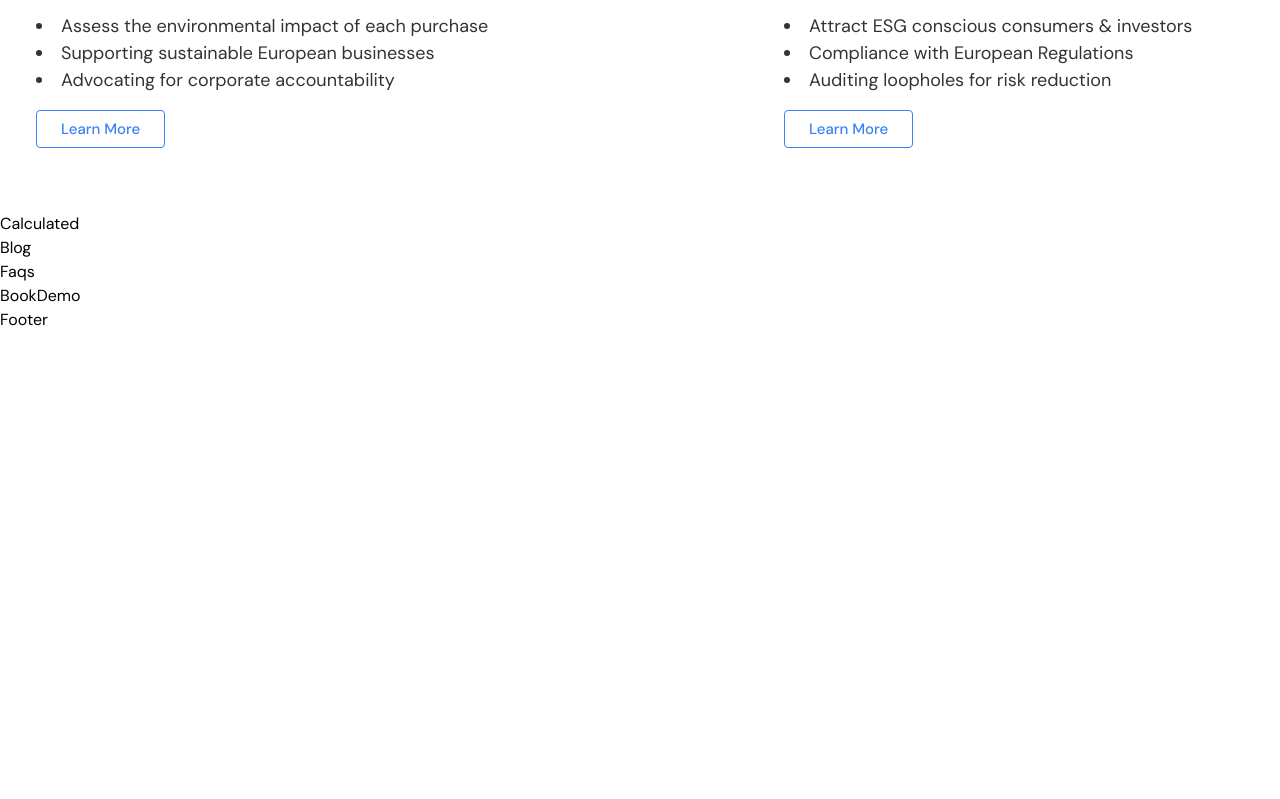
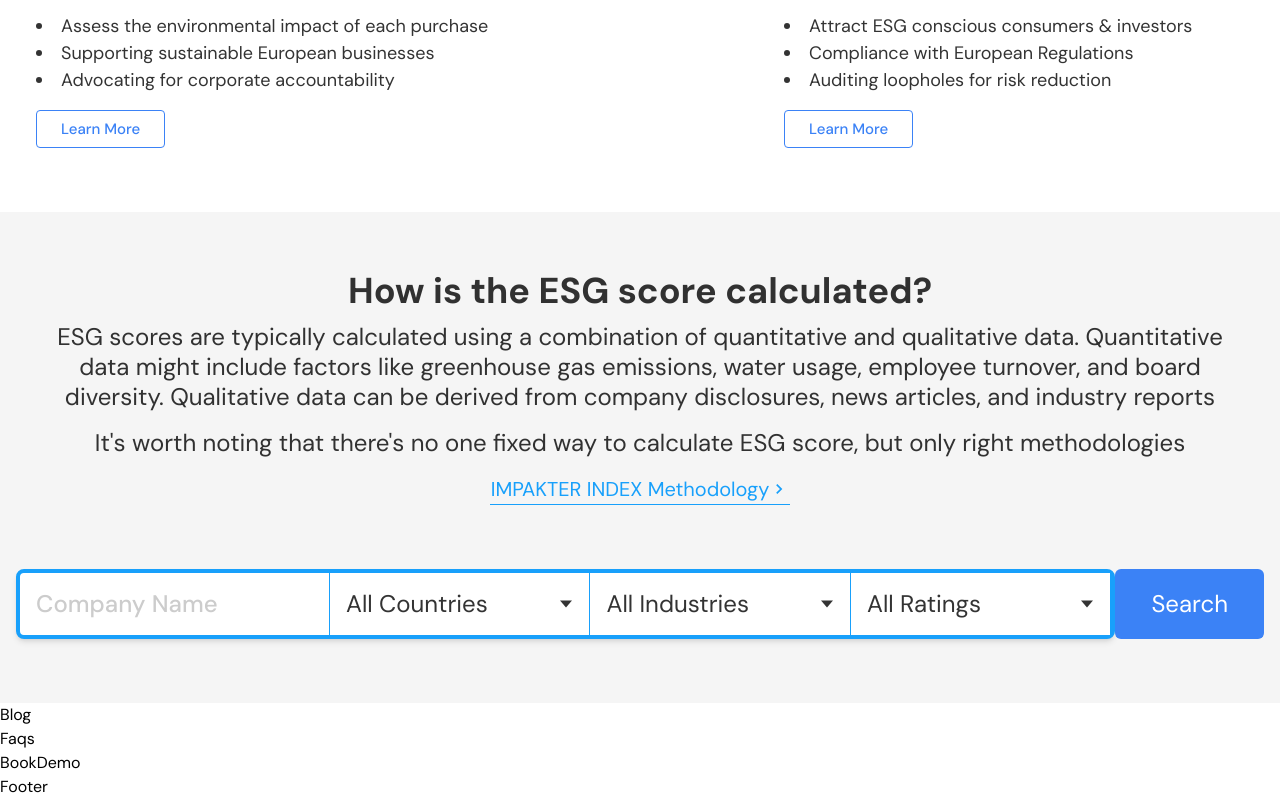
Before and after one commit to Jayjeet1013/impakter, a Next.js app: page / in a window 1280 px wide. Shown: the part 4445-5244 px from the top of the page. Before the commit the page ends 4777 px from the top, so only its background shows below. Built offline with nearby package versions, Linux system fonts and the light colour scheme.

Commit message:
done Calculated component

```diff
--- a/src/components/home/Calculated.tsx
+++ b/src/components/home/Calculated.tsx
@@ -1,9 +1,115 @@
-import React from 'react'
+import Link from "next/link";
+import React, { useState } from "react";
+import { IoCaretDownSharp } from "react-icons/io5";
+import { MdKeyboardArrowRight } from "react-icons/md";
 
 const Calculated = () => {
+  const [companyName, setCompanyName] = useState("");
+  const [country, setCountry] = useState("All Countries");
+  const [industry, setIndustry] = useState("All Industries");
+  const [rating, setRating] = useState("All Ratings");
+
   return (
-    <div>Calculated</div>
-  )
-}
+    <div className="flex  flex-col justify-center text-[#000000CC] bg-[#F5F5F5] py-16 px-4 w-full">
+      <div className="flex flex-col justify-center w-full mx-auto max-w-[1400px]   ">
+        {/* Text Section */}
+        <div className="flex bg-[#F5F5F5] pb-16 justify-center ">
+          <div className="">
+            <div className="max-w-[1230px]  text-center space-y-4">
+              <h1 className="text-[20px] md:text-[36px] leading-[30px] font-bold">
+                How is the ESG score calculated?
+              </h1>
 
-export default Calculated
+              <p className="md:text-[24px] md:px-4 font-normal md:leading-[30px]">
+                ESG scores are typically calculated using a combination of
+                quantitative and qualitative data. Quantitative data might
+                include factors like greenhouse gas emissions, water usage,
+                employee turnover, and board diversity. Qualitative data can be
+                derived from company disclosures, news articles, and industry
+                reports
+              </p>
+              <h4 className="md:text-[24px] font-normal md:leading-[30px]">
+                It&apos;s worth noting that there&apos;s no one fixed way to
+                calculate ESG score, but only right methodologies
+              </h4>
+              <div className="items-center flex justify-center ">
+                <Link
+                  href={"/"}
+                  className="flex justify-center text-[20px] leading-[30px] font-normal w-[300px] items-center text-[#18A0FB] border-b border-[#18A0FB] "
+                >
+                  IMPAKTER INDEX Methodology <MdKeyboardArrowRight />
+                </Link>
+              </div>
+            </div>
+          </div>
+        </div>
+
+        {/* Search Filters */}
+        <div className="flex lg:flex-row flex-col w-full max-w-[1400px]">
+          <div className="w-full border-4 border-[#18A0FB] flex flex-col md:flex-row items-center justify-center bg-white rounded-lg shadow-md">
+            {/* Company Name Input */}
+            <input
+              type="text"
+              placeholder="Company Name"
+              className="px-4 py-4 w-full font-medium  lg:text-[24px] leading-[30px] placeholder-[#CCCCCC] md:w-auto flex-1 rounded-l-md border-r border-[#18A0FB] focus:outline-none"
+              value={companyName}
+              onChange={(e) => setCompanyName(e.target.value)}
+            />
+
+            {/* Country Dropdown */}
+            <div className="relative w-full md:w-auto flex-1">
+              <select
+                className="appearance-none px-4 font-normal  lg:text-[24px] leading-[30px] py-4 w-full bg-white border-r border-[#18A0FB] focus:outline-none"
+                value={country}
+                onChange={(e) => setCountry(e.target.value)}
+              >
+                <option>All Countries</option>
+                <option>USA</option>
+                <option>Canada</option>
+                <option>UK</option>
+              </select>
+              <IoCaretDownSharp className="absolute right-4 top-1/2 transform -translate-y-1/2  pointer-events-none" />
+            </div>
+
+            {/* Industry Dropdown */}
+            <div className="relative w-full md:w-auto flex-1">
+              <select
+                className="appearance-none px-4  font-normal lg:text-[24px] leading-[30px] py-4 w-full bg-white border-r border-[#18A0FB] focus:outline-none"
+                value={industry}
+                onChange={(e) => setIndustry(e.target.value)}
+              >
+                <option>All Industries</option>
+                <option>Technology</option>
+                <option>Finance</option>
+                <option>Healthcare</option>
+              </select>
+              <IoCaretDownSharp className="absolute right-4 top-1/2 transform -translate-y-1/2 pointer-events-none" />
+            </div>
+
+            {/* Rating Dropdown */}
+            <div className="relative w-full md:w-auto flex-1">
+              <select
+                className="appearance-none px-4 py-4 w-full font-normal   lg:text-[24px] leading-[30px] bg-white border-r border-[#18A0FB] focus:outline-none"
+                value={rating}
+                onChange={(e) => setRating(e.target.value)}
+              >
+                <option>All Ratings</option>
+                <option>5 Stars</option>
+                <option>4 Stars</option>
+                <option>3 Stars</option>
+              </select>
+              <IoCaretDownSharp className="absolute right-4 top-1/2 transform -translate-y-1/2  pointer-events-none" />
+            </div>
+          </div>
+
+          {/* Search Button */}
+          <button className="px-9 py-4 font-normal  text-[24px] leading-[30px] bg-blue-500 text-white rounded-md hover:bg-blue-600 w-full md:w-auto mt-4 lg:mt-0">
+            Search
+          </button>
+        </div>
+      </div>
+    </div>
+  );
+};
+
+export default Calculated;
```
